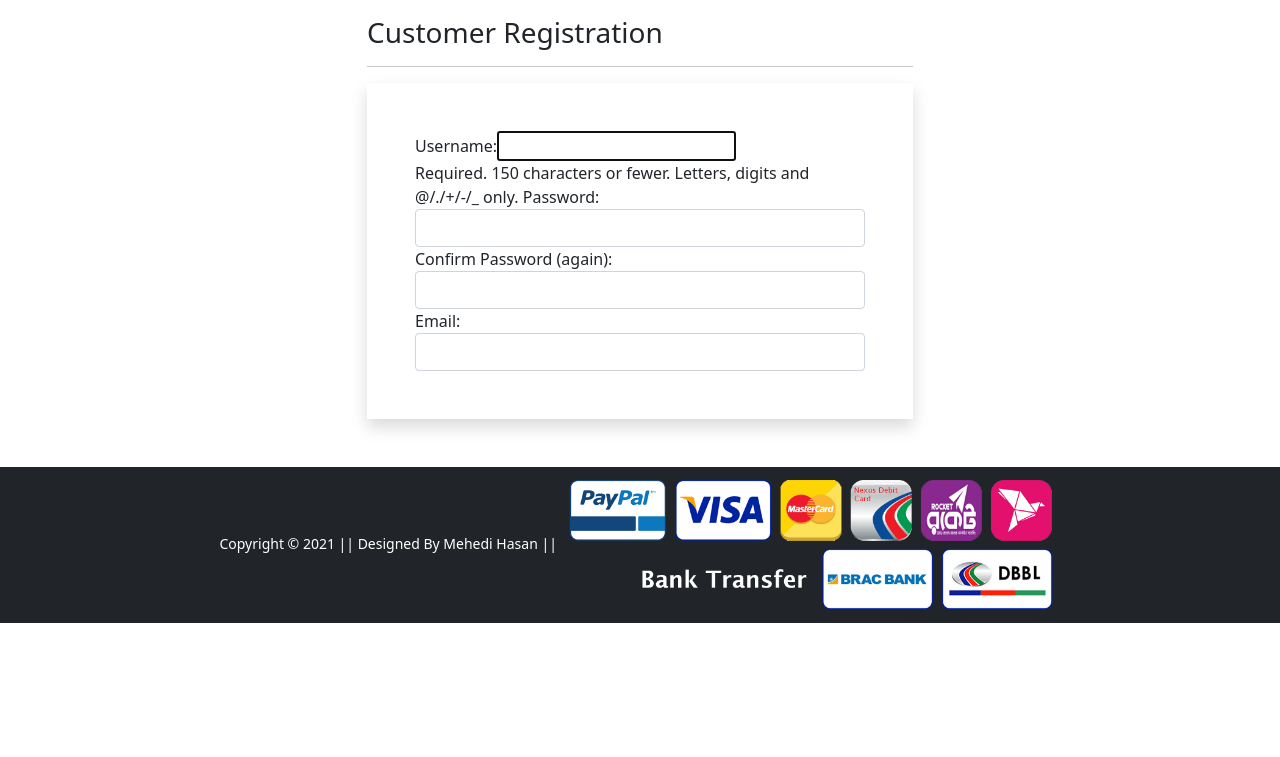
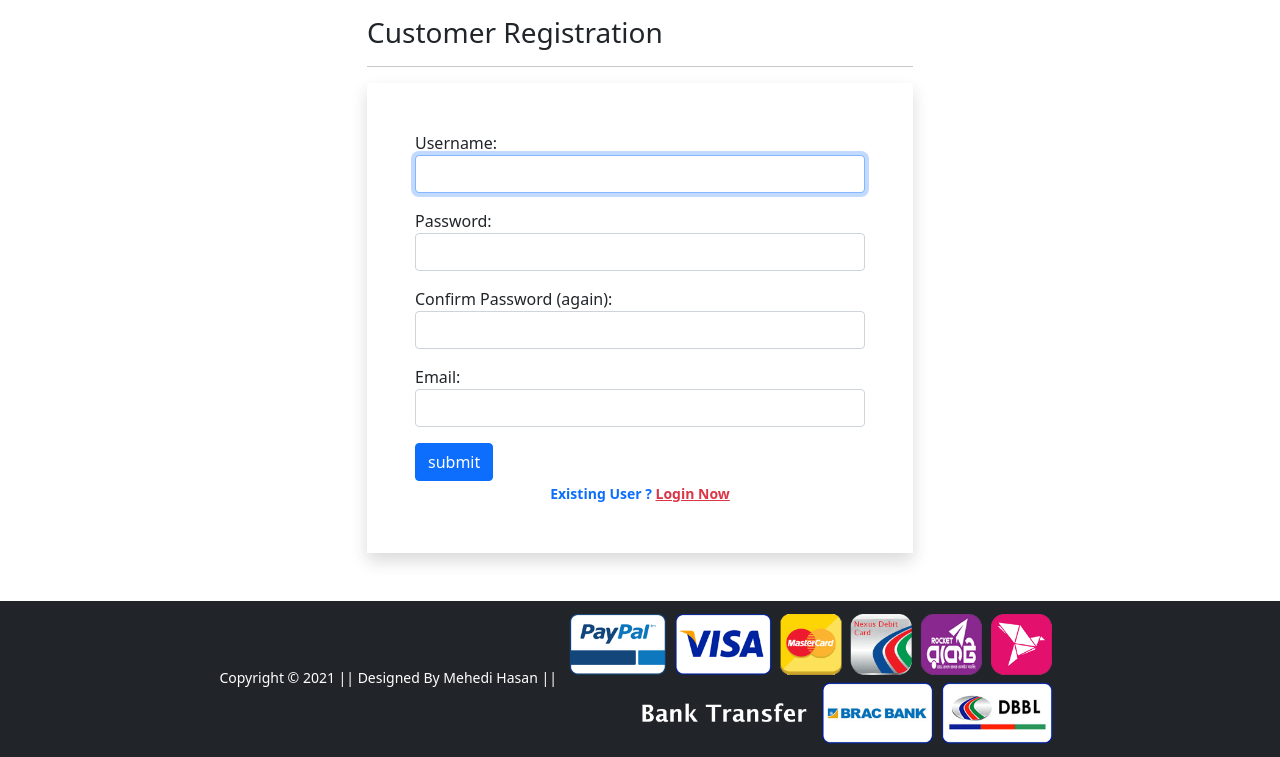
Before and after one commit to MehediMashfan086/Django-Shopping_eCommerce_Website, a Django app: page /registration/ in a window 1280 px wide. Shown: the part 80-837 px from the top of the page. Before the commit the page ends 703 px from the top, so only its background shows below. Run offline with Django 3.2, Linux system fonts and the light colour scheme; some libraries are stand-ins or nearby versions.

Commit message:
Saving to GitHub

```diff
--- a/app/forms.py
+++ b/app/forms.py
@@ -1,9 +1,9 @@
 from django import forms
 from django.contrib.auth.forms import UserCreationForm
 from django.contrib.auth.models import User
-from django.forms import widgets
 
 class CustomerRegistrationForm(UserCreationForm):
+    username = forms.CharField(label="Username", widget=forms.TextInput(attrs={'class':'form-control'}))
     password1 = forms.CharField(label="Password", widget=forms.PasswordInput(attrs={'class':'form-control'}))
     password2 = forms.CharField(label="Confirm Password (again)", widget=forms.PasswordInput(attrs={'class':'form-control'}))
     email = forms.CharField(required = True, widget=forms.EmailInput(attrs={'class':'form-control'}))
@@ -12,4 +12,3 @@ class Meta:
     model = User
     fields = ['username', 'email', 'password1', 'password2']
     labels = {'email':'Email'}
-    widgets = {'username': forms.TextInput(attrs={'class':'form-control'})}
--- a/app/templates/app/customer_registration.html
+++ b/app/templates/app/customer_registration.html
@@ -9,7 +9,24 @@
    <hr>
 
    <form action="" method="post" novalidate class="shadow p-5">
-    {{form}}
+    {% csrf_token %}
+    {% for fm in form %}
+      <div class="form-group mb-3">
+        {{fm.label_tag}} {{fm}} <small class="text-danger">{{fm.error|striptags}}</small>
+      </div>
+    {% endfor %}
+    <input type="submit" value="submit" class="btn btn-primary">
+    <br>
+    <div class="text-center text-primary fw-bold">
+      <small>
+        Existing User ? <a href="{% url 'login' %}"  class="text-danger">Login Now</a>
+      </small>
+    </div>
+    {% if form.non_field_errors %}
+        {% for error in form.non_field_errors %}
+            <p class="alert alert-danger my-3">{{error}}</p>
+        {% endfor %}
+    {% endif %}
    </form>
   </div>
  </div>
```
